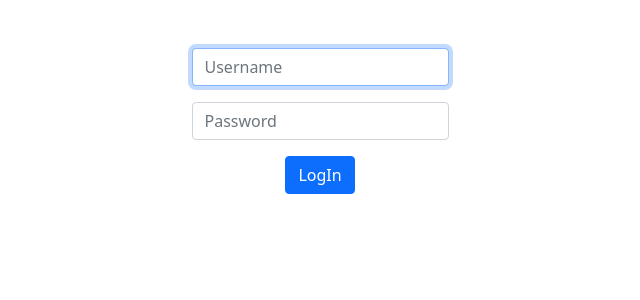
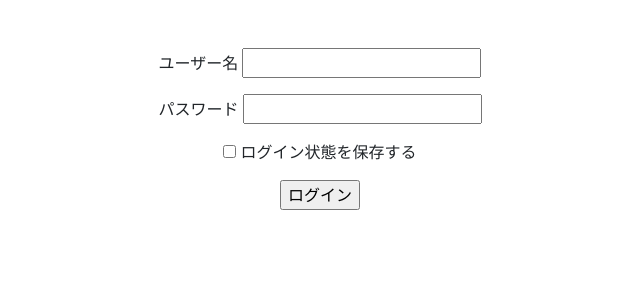
Before and after one commit to masatomo57/Indoor, a Flask app: page /login in a window 1280 px wide. Shown: the part 78-378 px from the top of the page, without its empty margins (320-960 px from the left). Run offline with Flask 2, Linux system fonts and the light colour scheme; some libraries are stand-ins or nearby versions.

Commit message:
ログイン実装中

```diff
--- a/kakeibo/app.py
+++ b/kakeibo/app.py
@@ -5,6 +5,9 @@ from flask_session import Session
 from tempfile import mkdtemp
 from werkzeug.security import check_password_hash, generate_password_hash
 from helpers import login_required
+from forms import SignUpForm, LoginForm
+from config import BaseConfig
+from flask_wtf.csrf import CSRFProtect
 import csv
 import datetime
 import calendar
@@ -12,9 +15,16 @@ import json
 import sqlite3
 import otoku_test
 import otoku_show
+import secrets
+import logging
+logging.basicConfig()
 
 # Configure application
 app = Flask(__name__)
+
+app.config.from_object(BaseConfig())
+
+app.config['SECRET_KEY'] = BaseConfig.SECRET_KEY # 秘密鍵を設定する
 
 # Ensure templates are auto-reloaded
 app.config["TEMPLATES_AUTO_RELOAD"] = True
@@ -23,14 +33,15 @@ app.config["JSON_AS_ASCII"] = False
 # 税率宣言
 tax = 1.1
 
-app.config.from_object('config')
-
 # Configure session to use filesystem (instead of signed cookies)
 app.config["SESSION_PERMANENT"] = False
 app.config["SESSION_TYPE"] = "filesystem"
 Session(app)
 
+# 秘密鍵を設定する
+app.secret_key = app.config['SECRET_KEY']
 
+csrf = CSRFProtect(app)
 # ブラウザがレスポンスをキャッシュしないようにしている
 @app.after_request
 def after_request(response):
@@ -41,13 +52,22 @@ def after_request(response):
     return response
 
 
+#if __name__ == "__main__":
+#    app.run(debug=True)
+
+
 # データベースを呼び出す関数の定義
 def get_db():
     if 'db' not in g:
         g.db = sqlite3.connect('kakeibo.db')
     return g.db
 
-
+"""
+@app.teardown_appcontext
+def close_db(error):
+    if 'db' in g:
+        g.db.close()
+"""
 
 # yasai.csvを読み込む関数の定義
 def read_csv(filename, item):
@@ -838,37 +858,43 @@ def login():
     # Forget any user_id
     session.clear()
 
+    form = LoginForm()
     # User reached route via POST (as by submitting a form via POST)
     if request.method == "POST":
+        # if form.validate_on_submit():
+            db = get_db()
 
-        db = get_db()
+            username = form.username.data
+            password = form.password.data
 
-        # Ensure username was submitted
-        if not request.form.get("username"):
-            return redirect("/login")
+            # Ensure username was submitted
+            if not username:
+                return redirect("/login")
 
-        # Ensure password was submitted
-        elif not request.form.get("password"):
-            return redirect("/login")
+            # Ensure password was submitted
+            elif not password:
+                return redirect("/login")
 
-        # Query database for username
-        rows = db.execute("SELECT * FROM users WHERE username = ?", (request.form.get("username"),)).fetchall()
-        rows_count = db.execute("SELECT count(*) FROM users WHERE username = ?", (request.form.get("username"),)).fetchall()
+            # Query database for username
+            rows = db.execute("SELECT * FROM users WHERE username = ?", (username,)).fetchall()
+            rows_count = db.execute("SELECT count(*) FROM users WHERE username = ?", (username,)).fetchall()
 
-        # Ensure username exists and password is correct
-        if rows_count[0][0] != 1 or not check_password_hash(rows[0][2], request.form.get("password")):
-            return redirect("/login")
-        # Remember which user has logged in
-        session["user_id"] = rows[0][1]
+            # Ensure username exists and password is correct
+            if rows_count[0][0] != 1 or not check_password_hash(rows[0][2], password):
+                return redirect("/login")
+            # Remember which user has logged in
+            session["user_id"] = rows[0][1]
 
-        db.close()
+            db.close()
 
-        # Redirect user to home page
-        return redirect("/")
+            # Redirect user to home page
+            return redirect("/")
+        #else:
+        #    return redirect("/login")
 
     # User reached route via GET (as by clicking a link or via redirect)
     else:
-        return render_template("login.html")
+        return render_template("login.html",form=form)
 
 
 @app.route("/logout")
@@ -884,22 +910,32 @@ def logout():
 
 @app.route("/signup", methods=["GET", "POST"])
 def signup():
+    form = SignUpForm()
     if request.method == "POST":
+        if form.validate_on_submit():
+            db = get_db()
 
-        db = get_db()
+            username = form.username.data
+            password = form.password.data
+            confirmation = form.confirmation.data
 
-        duplication=db.execute("SELECT id FROM users WHERE username=?", (request.form.get("username"),)).fetchall()
-        if request.form.get("username")=="" or request.form.get("password")=="":
-            return redirect("/signup")
-        elif request.form.get("password")=="" or not request.form.get("password")==request.form.get("confirmation"):
-            return redirect("/signup")
-        elif duplication:
-            return redirect("/signup")
-        else:
-            db.execute("INSERT INTO users (username, hash) VALUES(?, ?)", (request.form.get("username"), generate_password_hash(request.form.get("password"))))
-            db.commit()
-            db.close()
+            duplication=db.execute("SELECT id FROM users WHERE username=?", (username,)).fetchall()
+            if duplication:
+                flash("このユーザー名はすでに登録されています。他のユーザー名でご登録下さい。")
+                return redirect("/signup")
+            else:
+                if username=="" or password=="" or confirmation =="":
+                    return redirect("/signup")
+                elif not password==confirmation:
+                    flash("パスワードが一致していません。")
+                    return redirect("/signup")
+                else:
+                    db.execute("INSERT INTO users (username, hash) VALUES(?, ?)", (username, generate_password_hash(password)))
+                    db.commit()
+                    db.close()
 
-            return redirect("/login")
+                    flash("ユーザー登録に成功しました。")
+                    return redirect("/login")
+
     else:
-        return render_template("signup.html")
+        return render_template("signup.html",form=form)
--- a/kakeibo/config.py
+++ b/kakeibo/config.py
@@ -1,9 +1,10 @@
+import secrets
 
 # BaseConfigクラスを作成する
 class BaseConfig:
     # SECRET_KEYは、自由に変更してOK!
-    SECRET_KEY = "2AZSMss3p5QPbcY2hBsJ"
-    WTF_CSRF_SECRET_KEY = "AuwzyszU5sugKN7KZs6f"
+    SECRET_KEY = secrets.token_hex(32)
+    WTF_CSRF_SECRET_KEY = secrets.token_hex(32)
 
 # BaseConfigクラスを継承してLocalConfigクラスを作成する
 class LocalConfig(BaseConfig):
--- a/kakeibo/forms.py
+++ b/kakeibo/forms.py
@@ -5,12 +5,13 @@ from wtforms.validators import DataRequired, Email, Length
 
 class SignUpForm(FlaskForm):
     username = StringField(
-        "ユーザー名",
+        "　　　ユーザー名　",
         validators=[
             DataRequired("ユーザ名は必須です。"),
             Length(1, 30, "30文字以内で入力してください。"),
         ],
     )
+    """
     email = StringField(
         "メールアドレス",
         validators=[
@@ -18,16 +19,18 @@ class SignUpForm(FlaskForm):
             Email("メールアドレスの形式で入力してください。"),
         ],
     )
-    password = PasswordField("パスワード", validators=[DataRequired("パスワードは必須です。")])
+    """
+    password = PasswordField("　　　パスワード　", validators=[DataRequired("パスワードは必須です。")])
+    confirmation = PasswordField("確認用パスワード　", validators=[DataRequired("確認用パスワードは必須です。")])
     submit = SubmitField("新規登録")
 
 
 class LoginForm(FlaskForm):
-    email = StringField(
-        "メールアドレス",
+    username = StringField(
+        "ユーザー名",
         validators=[
-            DataRequired("メールアドレスは必須です。"),
-            Email("メールアドレスの形式で入力してください。"),
+            DataRequired("ユーザ名は必須です。"),
+            Length(1, 30, "30文字以内で入力してください。"),
         ],
     )
     password = PasswordField("パスワード", validators=[DataRequired("パスワードは必須です。")])
--- a/kakeibo/templates/charts/chart.html
+++ b/kakeibo/templates/charts/chart.html
@@ -66,6 +66,7 @@
     </div>
 
     <script src="https://cdn.jsdelivr.net/npm/chart.js"></script>
+    <!-- <script src="https://code.jquery.com/jquery-3.6.0.min.js"></script> -->
 
     <script>
         var labelcount = 120;
@@ -136,6 +137,7 @@
         });
 
 
+        // Ajaxを使用することで、リンククリック時にページを更新することなく、コンテンツをロードすることができるはず
 
     </script>
 </div>
--- a/kakeibo/templates/login.html
+++ b/kakeibo/templates/login.html
@@ -7,13 +7,14 @@
 {% block main %}
 <main class="container-fluid py-5 text-center">
     <form action="/login" method="post">
-        <div class="mb-3">
-            <input autocomplete="off" autofocus class="form-control mx-auto w-auto" id="username" name="username" placeholder="Username" type="text">
-        </div>
-        <div class="mb-3">
-            <input class="form-control mx-auto w-auto" id="password" name="password" placeholder="Password" type="password">
-        </div>
-        <button class="btn btn-primary" type="submit">LogIn</button>
+        {{ form.csrf_token }}
+        <p>{{ form.username.label }} {{ form.username() }}</p>
+        <p>{{ form.password.label }} {{ form.password() }}</p>
+        <p>{{ form.remember_me() }} {{ form.remember_me.label }}<p>
+        <p>{{ form.submit() }}</p>
     </form>
+    {% for message in get_flashed_messages() %}
+        <div class="alert alert-danger my-3">{{ message }}</div>
+    {% endfor %}
 </main>
 {% endblock %}
```
Also changed, not shown: kakeibo/templates/signup.html (+6 -10 lines), kakeibo/kakeibo.db.
